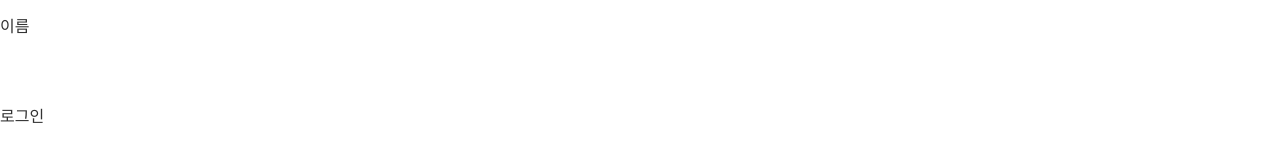
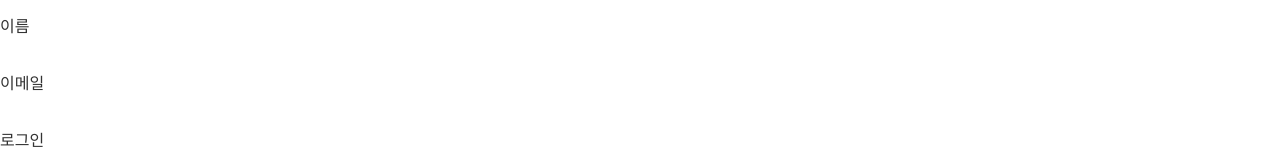
Before and after one commit to KTH8962/shopLog, a React (Vite) app: page /join in a window 1280 px wide. Shown: the part 256-416 px from the top of the page. Built offline with nearby package versions, Linux system fonts and the light colour scheme.

Commit message:
회원가입 정리

```diff
--- a/src/pages/join/Join.tsx
+++ b/src/pages/join/Join.tsx
@@ -41,7 +41,7 @@ function Join() {
             </div>
           </div>
           <div className={styles.ip_ul}>
-            <div className={styles.tit_box}></div>
+            <div className={styles.tit_box}>이메일</div>
             <div className={styles.bot_box}>
               <div className={styles.ip_box}>
                 <input type="text" />
```
